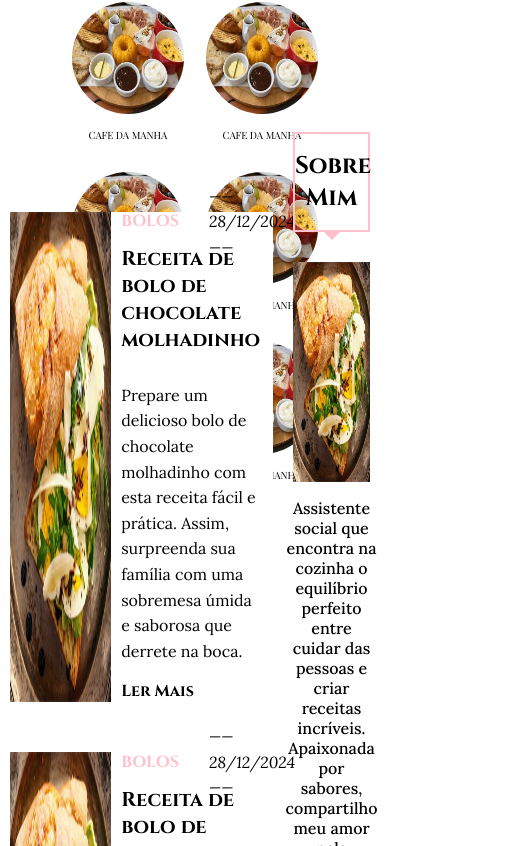
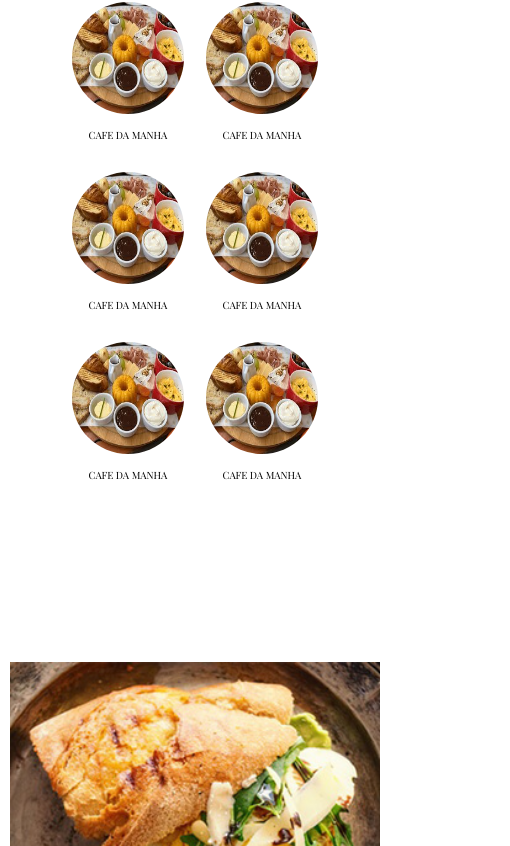
Before and after one commit to isac-C-S/nextjs-blog, a Next.js app: page / in a window 390 px wide. Shown: the part 678-1524 px from the top of the page, 510 px wide, since content can reach past the window. Built offline with nearby package versions, Linux system fonts and the light colour scheme; a web font is replaced by a local one.

Commit message:
Add footer and anuncios components; update styles for responsiveness

```diff
--- a/components/Categorias/categorias.module.css
+++ b/components/Categorias/categorias.module.css
@@ -1,12 +1,13 @@
 .categorias{
     width: 100%;
-    height: 300px;
     display: flex;
     flex-direction: row;
     margin-top: 30px;
     padding: 0px 150px;
     align-items: center;
     justify-content: space-evenly;
+    margin-bottom: 50px;
+    margin-top: 50px;
 }
 
 .categoria{
--- /dev/null
+++ b/components/Footer/Footer.js
@@ -0,0 +1,21 @@
+import Image from 'next/image';
+import styles from './Footer.module.css';
+export default function Footer() {
+  return (
+
+    <div className={styles.Footer}>
+
+      <Image
+        src="/Logoblack.png"
+        alt="Logo"
+        width={250}
+        height={200}
+      />
+      <p>COPYRIGHT © 2025 <a>Estrelinha</a>. Desenvolvido por <a>Isac Santos</a>.</p>
+
+    </div>
+
+
+
+  );
+}
--- /dev/null
+++ b/components/Footer/Footer.module.css
@@ -0,0 +1,19 @@
+.Footer{
+    width: 100%;
+    height: 180px;
+    background-color: black;
+    margin-top: 50px;
+    box-shadow: 2px 2px 5px 2px rgb(0, 0, 0);
+    display: flex;
+    flex-direction: column;
+    justify-content: center;
+    align-items: center;
+    color: rgba(255, 255, 255, 0.87);
+    text-transform: uppercase;
+    text-align: center;
+}
+
+.Footer a{
+    color: rgba(255, 192, 203, 0.815);
+
+}
--- a/components/Posts/Conteudo/conteudo.module.css
+++ b/components/Posts/Conteudo/conteudo.module.css
@@ -113,10 +113,17 @@
     .posts_txt{
         padding: 0;
         padding-left: 10px;
+
     }
 
     .data{
         height: 20px;
+        margin-bottom: 10px;
+        margin-top: 20px;
+    }
+
+    .link{
+      margin-top: 130px;
     }
 
     .paginacao{
@@ -128,8 +135,49 @@
   @media (max-width: 800px) {
 
     .Conteudo{
-        margin-top: 80px;
+        margin-top: 100px;
         background-color: white;
     }
 
+    .posts{
+
+    }
+
+    .link{
+      margin: 0;
+    }
+
+    .paginacao{
+        padding: 0px 100px;
+    }
+
   }
+
+  @media (max-width: 500px) {
+    .Conteudo {
+       width: 100%;
+
+    }
+
+    .posts{
+      flex-direction: column;
+      width: 100%;
+
+    }
+
+    .img {
+      width: 100%;
+    }
+
+    .img img{
+      width: 100%;
+    }
+
+    .posts_txt{
+      width: 100%;
+    }
+
+    .data{
+      width: 100%;
+    }
+}
--- /dev/null
+++ b/components/Posts/SideBar/Anuncios/Anuncios.js
@@ -0,0 +1,29 @@
+import styles from './Anuncios.module.css';
+export default function Anuncios() {
+    return (
+
+
+          <div className={styles.card}>
+
+            <div className={styles.Anuncio}>
+
+            </div>
+
+            <div className={styles.Anuncio}>
+
+            </div>
+
+            <div className={styles.Anuncio}>
+
+            </div>
+
+
+
+
+
+
+          </div>
+
+
+    );
+  }
--- /dev/null
+++ b/components/Posts/SideBar/Anuncios/Anuncios.module.css
@@ -0,0 +1,19 @@
+.card{
+    width: 100%;
+    height: 100%;
+    background-color: red;
+    margin-top: 50px;
+}
+
+.Anuncio{
+    width: 100%;
+    height: 600px;
+    background-color: pink;
+    margin-bottom: 90px;
+}
+
+@media (max-width: 800px) {
+    .Anuncio {
+        height: 530px;
+    }
+}
--- a/components/Posts/SideBar/sideBar.js
+++ b/components/Posts/SideBar/sideBar.js
@@ -1,3 +1,4 @@
+import Anuncios from "./Anuncios/Anuncios";
 import SeInscreva from "./seInscreva/SeInscreva";
 import styles from "./sidebar.module.css";
 import SobreMim from "./SobreMim/sobreMim";
@@ -11,6 +12,7 @@ export default function SideBar() {
             <SobreMim/>
             <SeInscreva/>
             <TopPosts/>
+            <Anuncios/>
           </div>
 
 
--- a/components/Posts/SideBar/sidebar.module.css
+++ b/components/Posts/SideBar/sidebar.module.css
@@ -4,3 +4,15 @@
     font-family: 'Lora', serif; /* Fonte padrão para o corpo */
     padding: 0 20px;
 }
+
+@media (max-width: 800px) {
+    .SideBars {
+       padding-top: 100px;
+    }
+}
+
+@media (max-width: 500px) {
+    .SideBars {
+      width: 100%;
+    }
+}
--- a/components/Posts/post.module.css
+++ b/components/Posts/post.module.css
@@ -1,7 +1,12 @@
 .Principal{
     width: 100%;
-    height: 900px;
     display: flex;
     flex-direction: row;
 
 }
+
+@media (max-width: 500px) {
+    .Principal {
+        flex-direction: column;
+    }
+}
--- a/pages/index.js
+++ b/pages/index.js
@@ -1,5 +1,6 @@
 import Carrousel from "../components/Carrousel/carrousel";
 import Categorias from "../components/Categorias/Categorias";
+import Footer from "../components/Footer/Footer";
 import Nav from "../components/Nav/nav";
 import Principal from "../components/Posts/posts";
 
@@ -13,6 +14,7 @@ export default function Home() {
         <Carrousel/>
         <Categorias/>
         <Principal/>
+        <Footer/>
       </main>
 
 
```
Also changed, not shown: components/Posts/posts.js (line endings or trailing spaces), public/Logoblack.png (added).
